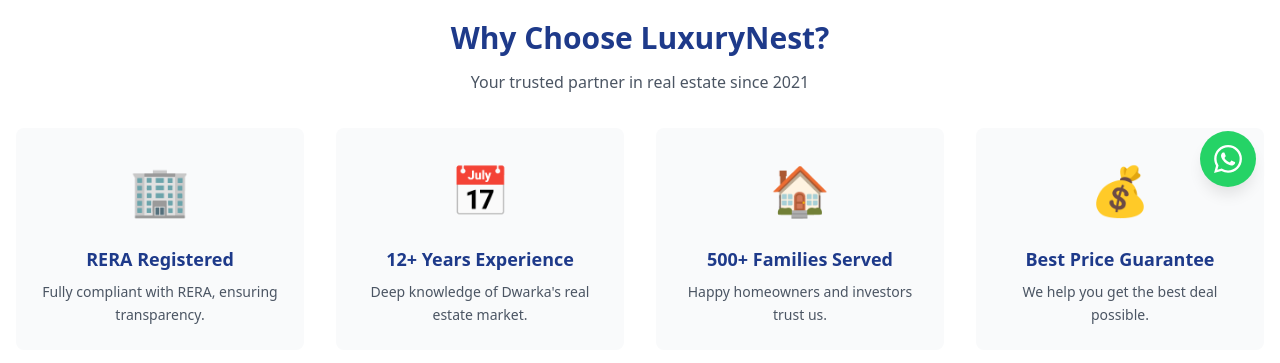
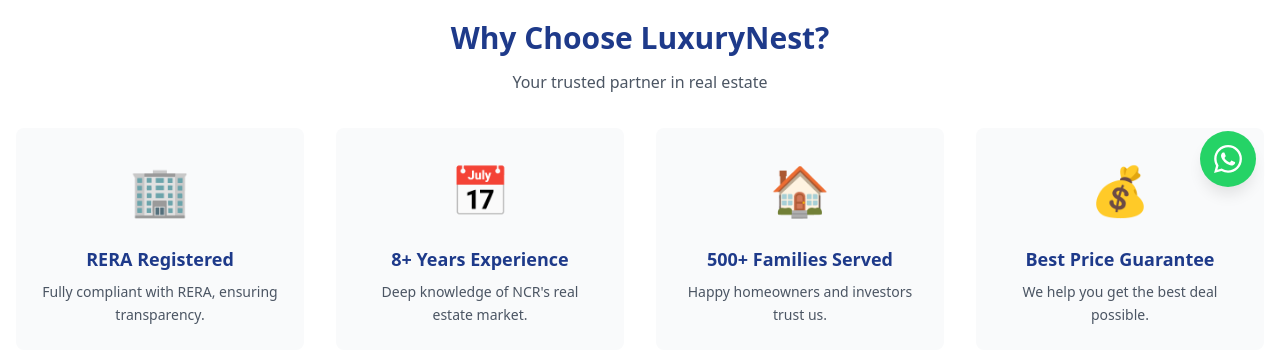
Before and after one commit to gauravquest00-create/luxurynest.llp, a React (Vite) app: page / in a window 1280 px wide. Shown: the part 589-952 px from the top of the page. Built offline with nearby package versions, Linux system fonts and the light colour scheme.

Commit message:
Update WhyChooseUs.jsx

```diff
--- a/src/components/home/WhyChooseUs.jsx
+++ b/src/components/home/WhyChooseUs.jsx
@@ -1,7 +1,7 @@
 
 const features = [
   { title: "RERA Registered", description: "Fully compliant with RERA, ensuring transparency.", icon: "🏢" },
-  { title: "12+ Years Experience", description: "Deep knowledge of Dwarka's real estate market.", icon: "📅" },
+  { title: "8+ Years Experience", description: "Deep knowledge of NCR's real estate market.", icon: "📅" },
   { title: "500+ Families Served", description: "Happy homeowners and investors trust us.", icon: "🏠" },
   { title: "Best Price Guarantee", description: "We help you get the best deal possible.", icon: "💰" },
 ];
@@ -11,7 +11,7 @@
     <section className="why-choose-us">
       <div className="why-container">
         <h2 className="section-title">Why Choose LuxuryNest?</h2>
-        <p className="section-subtitle">Your trusted partner in real estate since 2021</p>
+        <p className="section-subtitle">Your trusted partner in real estate </p>
         <div className="features-grid">
           {features.map((f, idx) => (
             <div key={idx} className="feature-card">
```
